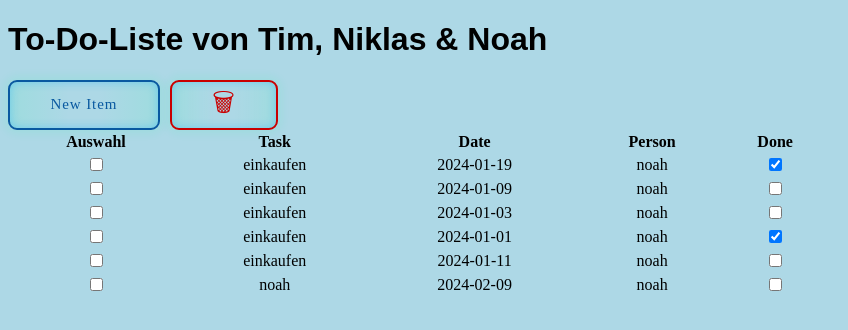
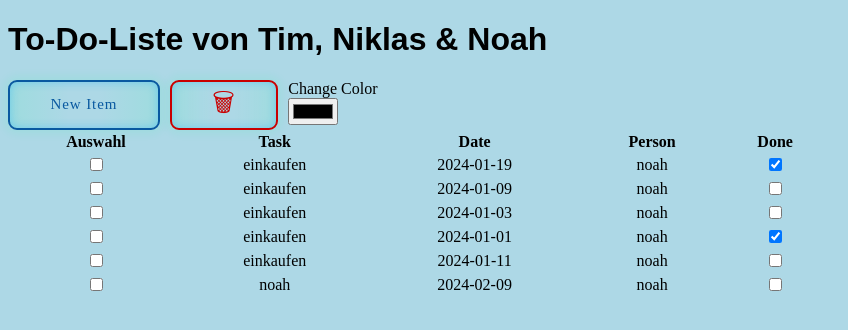
Before and after one commit to Tim10022023/ToDoListPythonProject, a Flask app: page / in a window 1280 px wide. Shown: the top 330 px of the page, without its empty margins (0-848 px from the left). Run offline with Flask 3, Linux system fonts and the light colour scheme.

Commit message:
extra .py datei für db

```diff
--- a/app.py
+++ b/app.py
@@ -1,20 +1,13 @@
 from flask import Flask, render_template, request, redirect, url_for, jsonify
-from flask_sqlalchemy import SQLAlchemy
 from flask_wtf import CSRFProtect
+from models import db, Task
 
 app = Flask(__name__)
 app.config['SQLALCHEMY_DATABASE_URI'] = 'sqlite:///eingaben.db'
 app.config['SECRET_KEY'] = '123456789'
 csrf = CSRFProtect(app)
 
-db = SQLAlchemy(app)
-
-class Task(db.Model):
-    id = db.Column(db.Integer, primary_key=True, autoincrement=True)
-    content = db.Column(db.String(255), nullable=False)
-    date = db.Column(db.String(255), nullable=False)
-    person = db.Column(db.String(255), nullable=False)
-    done = db.Column(db.Boolean, default=False)
+db.init_app(app)
 
 @app.route('/')
 def homepage():
@@ -58,7 +51,7 @@ def update_task_status(task_id):
 
 
 if __name__ == '__main__':
-    app.run(host='0.0.0.0', port=5000) #wird benötigt damit man vom lokalen Netz zugreifen kann
+    #app.run(host='0.0.0.0', port=5000) #wird benötigt damit man vom lokalen Netz zugreifen kann
     with app.app_context():
         db.create_all()
     app.run(debug=True)
--- a/static/style.css
+++ b/static/style.css
@@ -1,5 +1,5 @@
 body {
-  background: lightblue;
+  background: #add8e6;
 }
 
 h1 {
--- a/templates/index.html
+++ b/templates/index.html
@@ -13,10 +13,13 @@
     <h1>To-Do-Liste von Tim, Niklas & Noah</h1>
     <div style="display: flex; gap: 10px">
       <button id="NewItem" onclick="oeffnePopup()">New Item</button>
-      <!-- Stellen Sie sicher, dass das action-Attribut auf eine gültige Route zeigt -->
       <button id="delete" form="deleteForm" type="submit">
         <span class="large">&#x1F5D1;</span>
       </button>
+      <div>
+      <label for="bg_color">Change Color</label><br>
+        <input type="color" name="bg_color" id="bg_color" oninput="updateBackground()">
+      </div>
     </div>
 
     <form id="deleteForm" method="post" action="{{ url_for('delete_task') }}">
@@ -85,6 +88,12 @@
       function oeffnePopup() {
         var popup = window.open("/popup", "_blank", "width=400,height=400");
       }
+
+
+      function updateBackground() {
+            var selectedColor = document.getElementById('bg_color').value;
+            document.body.style.backgroundColor = selectedColor;
+        }
     </script>
   </body>
 </html>
```
Also changed, not shown: models.py (added, +10 -0 lines), templates/popup.html (+5 -2 lines), Bilder/color_background_icon.png (added), instance/eingaben.db.
